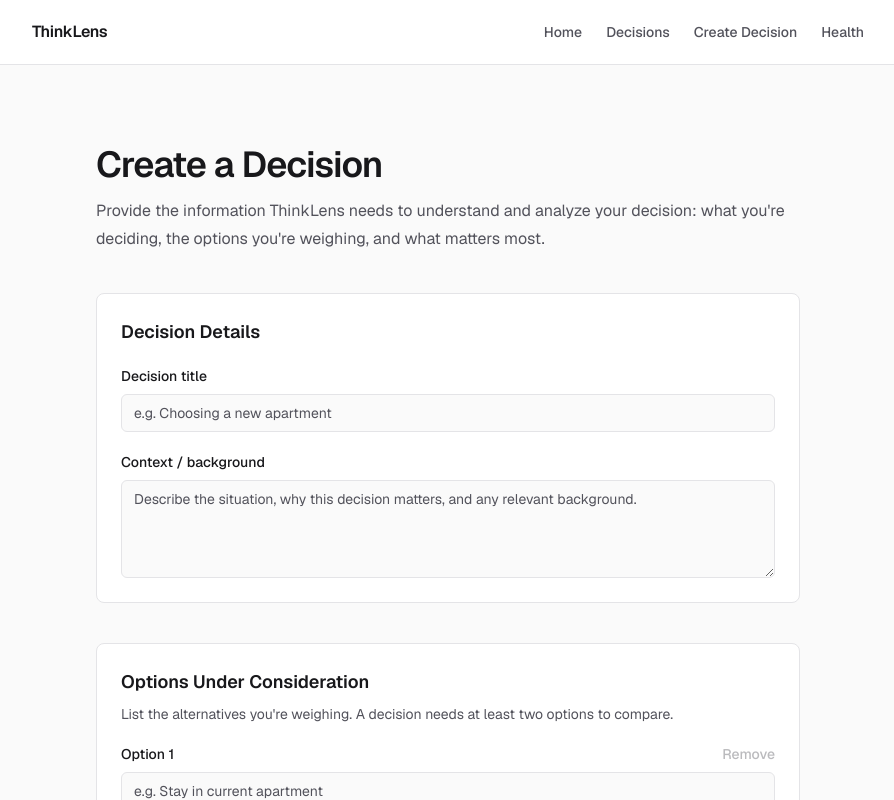
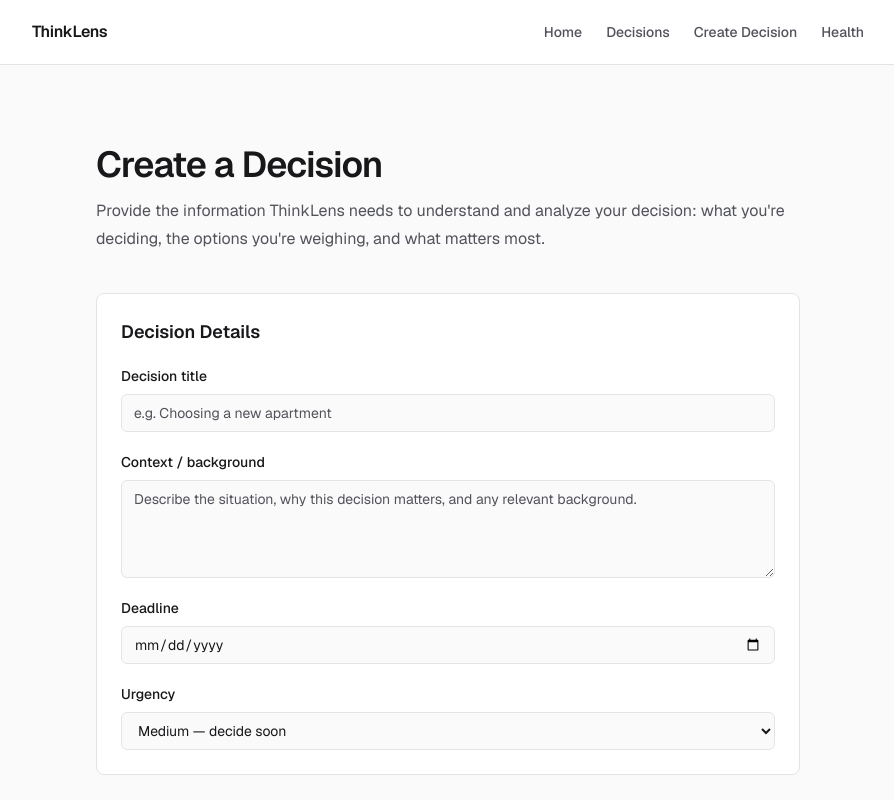
Before and after one commit to MindfullLearner/AI-frontend-Capstone, a Next.js app: page /decisions/new in a window 1280 px wide. Shown: the top 800 px of the page, without its empty margins (192-1086 px from the left). Built offline with nearby package versions, Linux system fonts and the light colour scheme.

Commit message:
feat: add interactive decision details

```diff
--- /dev/null
+++ b/src/app/components/decision-details.tsx
@@ -0,0 +1,118 @@
+"use client";
+
+import { useState } from "react";
+
+/**
+ * Interactive "Decision Details" section. Makes title, context, deadline,
+ * and urgency controlled inputs, each backed by its own piece of state, so
+ * changing one never affects the others. This is a separate,
+ * self-contained Client Component so the "use client" boundary stays
+ * scoped to just this section — it does not touch, import, or depend on
+ * DecisionOptions, DecisionCriteria, or DecisionContext.
+ *
+ * "Decision title" and "Context / background" preserve the exact heading,
+ * labels, placeholders, input types, and classes already established for
+ * this section. "Deadline" and "Urgency" did not previously exist as
+ * fields in this Next.js page — they're added here per this milestone's
+ * spec, modeled on the deadline/urgency field from the round-1-vague
+ * branch (the closest existing reference, and its default matches this
+ * milestone's state shape), restyled to match this app's existing
+ * input/select classes and single-column layout.
+ *
+ * Values are held in local component state only. Nothing here saves,
+ * validates, or submits data yet.
+ */
+export function DecisionDetails() {
+  const [title, setTitle] = useState("");
+  const [context, setContext] = useState("");
+  const [deadline, setDeadline] = useState("");
+  const [urgency, setUrgency] = useState("medium");
+
+  return (
+    <section
+      aria-labelledby="decision-details-heading"
+      className="flex flex-col gap-5 rounded-lg border border-border bg-surface p-6"
+    >
+      <h2
+        id="decision-details-heading"
+        className="text-lg font-semibold text-foreground"
+      >
+        Decision Details
+      </h2>
+
+      <div className="flex flex-col gap-2">
+        <label
+          htmlFor="decision-title"
+          className="text-sm font-medium text-foreground"
+        >
+          Decision title
+        </label>
+        <input
+          id="decision-title"
+          name="decision-title"
+          type="text"
+          value={title}
+          onChange={(event) => setTitle(event.target.value)}
+          placeholder="e.g. Choosing a new apartment"
+          className="rounded-md border border-border bg-background px-3 py-2 text-sm text-foreground placeholder:text-muted focus:border-accent focus:outline-none"
+        />
+      </div>
+
+      <div className="flex flex-col gap-2">
+        <label
+          htmlFor="decision-context"
+          className="text-sm font-medium text-foreground"
+        >
+          Context / background
+        </label>
+        <textarea
+          id="decision-context"
+          name="decision-context"
+          rows={4}
+          value={context}
+          onChange={(event) => setContext(event.target.value)}
+          placeholder="Describe the situation, why this decision matters, and any relevant background."
+          className="rounded-md border border-border bg-background px-3 py-2 text-sm text-foreground placeholder:text-muted focus:border-accent focus:outline-none"
+        />
+      </div>
+
+      <div className="flex flex-col gap-2">
+        <label
+          htmlFor="decision-deadline"
+          className="text-sm font-medium text-foreground"
+        >
+          Deadline
+        </label>
+        <input
+          id="decision-deadline"
+          name="decision-deadline"
+          type="date"
+          value={deadline}
+          onChange={(event) => setDeadline(event.target.value)}
+          className="rounded-md border border-border bg-background px-3 py-2 text-sm text-foreground focus:border-accent focus:outline-none"
+        />
+      </div>
+
+      <div className="flex flex-col gap-2">
+        <label
+          htmlFor="decision-urgency"
+          className="text-sm font-medium text-foreground"
+        >
+          Urgency
+        </label>
+        <select
+          id="decision-urgency"
+          name="decision-urgency"
+          value={urgency}
+          onChange={(event) => setUrgency(event.target.value)}
+          className="rounded-md border border-border bg-background px-3 py-2 text-sm text-foreground focus:border-accent focus:outline-none"
+        >
+          <option value="low">Low — can wait</option>
+          <option value="medium">Medium — decide soon</option>
+          <option value="high">High — time-sensitive</option>
+          <option value="critical">Critical — immediate</option>
+        </select>
+      </div>
+    </section>
+  );
+}
--- a/src/app/decisions/new/page.tsx
+++ b/src/app/decisions/new/page.tsx
@@ -1,3 +1,4 @@
+import { DecisionDetails } from "../../components/decision-details";
 import { DecisionOptions } from "../../components/decision-options";
 import { DecisionCriteria } from "../../components/decision-criteria";
 import { DecisionContext } from "../../components/decision-context";
@@ -5,17 +6,15 @@ import { DecisionContext } from "../../components/decision-context";
 /**
  * /decisions/new — Create Decision (Decision Setup UI)
  *
- * Server Component: most of this page is still UI/structure only. Form
- * controls are native and uncontrolled (no value/onChange, no React state),
- * so the page ships as static markup with minimal client-side JavaScript.
- *
+ * Server Component: this page has no state or interactivity of its own —
+ * it only assembles Client Component sections. "Decision Details",
  * "Options Under Consideration", "Evaluation Criteria", and
- * "Constraints & Stakeholders" are the interactive pieces so far —
- * rendered via <DecisionOptions />, <DecisionCriteria />, and
- * <DecisionContext />, each a small, independent Client Component that
- * owns its own state. Everything else, including "Cancel" and "Continue",
- * remains inert `type="button"` controls that only establish the intended
- * layout. Nothing here saves, validates, or submits data yet.
+ * "Constraints & Stakeholders" are each rendered via <DecisionDetails />,
+ * <DecisionOptions />, <DecisionCriteria />, and <DecisionContext />, every
+ * one a small, independent Client Component that owns its own state.
+ * Everything else, including "Cancel" and "Continue", remains inert
+ * `type="button"` controls that only establish the intended layout.
+ * Nothing here saves, validates, or submits data yet.
  */
 export default function NewDecisionPage() {
   return (
@@ -33,50 +32,8 @@ export default function NewDecisionPage() {
       </header>
 
       <form className="mt-10 flex flex-col gap-10">
-        {/* 2. Decision Details */}
-        <section
-          aria-labelledby="decision-details-heading"
-          className="flex flex-col gap-5 rounded-lg border border-border bg-surface p-6"
-        >
-          <h2
-            id="decision-details-heading"
-            className="text-lg font-semibold text-foreground"
-          >
-            Decision Details
-          </h2>
-
-          <div className="flex flex-col gap-2">
-            <label
-              htmlFor="decision-title"
-              className="text-sm font-medium text-foreground"
-            >
-              Decision title
-            </label>
-            <input
-              id="decision-title"
-              name="decision-title"
-              type="text"
-              placeholder="e.g. Choosing a new apartment"
-              className="rounded-md border border-border bg-background px-3 py-2 text-sm text-foreground placeholder:text-muted focus:border-accent focus:outline-none"
-            />
-          </div>
-
-          <div className="flex flex-col gap-2">
-            <label
-              htmlFor="decision-context"
-              className="text-sm font-medium text-foreground"
-            >
-              Context / background
-            </label>
-            <textarea
-              id="decision-context"
-              name="decision-context"
-              rows={4}
-              placeholder="Describe the situation, why this decision matters, and any relevant background."
-              className="rounded-md border border-border bg-background px-3 py-2 text-sm text-foreground placeholder:text-muted focus:border-accent focus:outline-none"
-            />
-          </div>
-        </section>
+        {/* 2. Decision Details — interactive Client Component */}
+        <DecisionDetails />
 
         {/* 3. Options Under Consideration — interactive Client Component */}
         <DecisionOptions />
```
